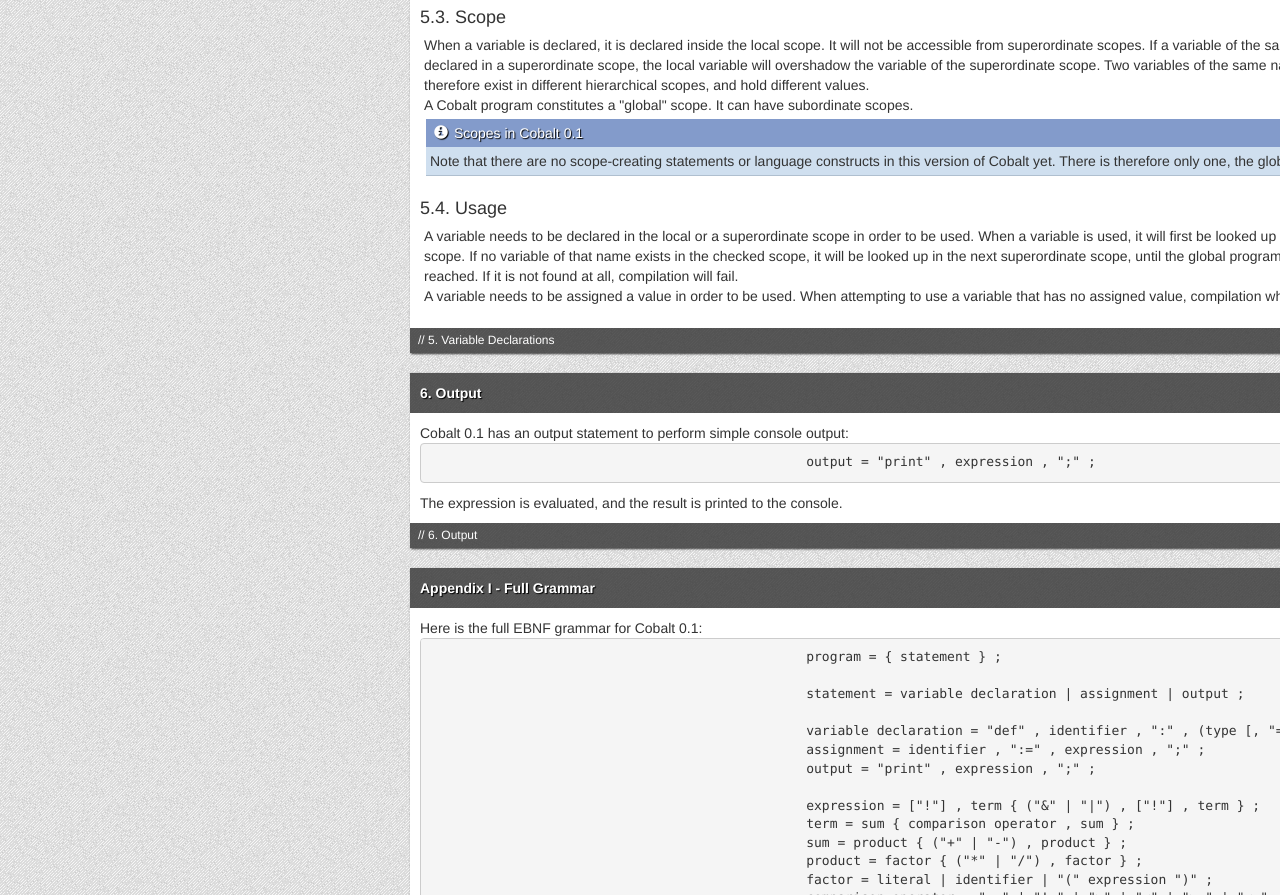
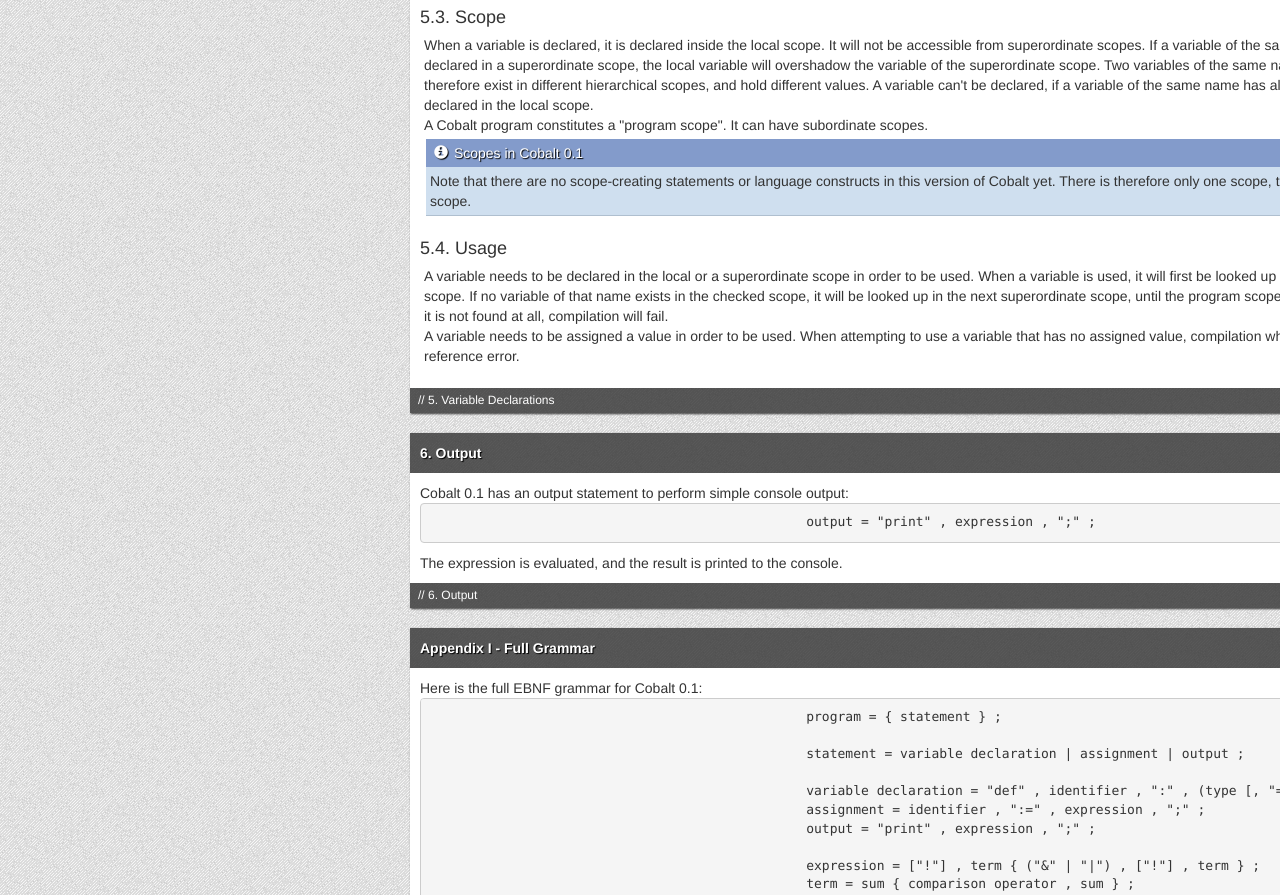
Before and after one commit to alex-c/cobalt-specification, a plain HTML site: page index.html in a window 1280 px wide. Shown: the part 4531-5426 px from the top of the page. Drawn offline with Linux system fonts and the light colour scheme.

Commit message:
Update on scope and variable decaration
Changes:
- "global scope" now called "program scope"
- a variable can't be declared, if a variable of the same name has
already been declared in the same scope
- mention of a "reference error" when compilation fails because of
attempted usage of a non-declared variable

```diff
--- a/index.html
+++ b/index.html
@@ -492,12 +492,12 @@
 					<div class="subsection" id="section-5.3">
 						<div class="subsection-header">5.3. Scope</div>
 						<div class="subsection-body">
-							<p>When a variable is declared, it is declared inside the local scope. It will not be accessible from superordinate scopes. If a variable of the same name is declared in a superordinate scope, the local variable will overshadow the variable of the superordinate scope. Two variables of the same name can therefore exist in different hierarchical scopes, and hold different values.</p>
-							<p>A Cobalt program constitutes a "global" scope. It can have subordinate scopes.</p>
+							<p>When a variable is declared, it is declared inside the local scope. It will not be accessible from superordinate scopes. If a variable of the same name is declared in a superordinate scope, the local variable will overshadow the variable of the superordinate scope. Two variables of the same name can therefore exist in different hierarchical scopes, and hold different values. A variable can't be declared, if a variable of the same name has already been declared in the local scope.</p>
+							<p>A Cobalt program constitutes a "program scope". It can have subordinate scopes.</p>
 							<div class="subsection-box subsection-box-info">
 								<div class="subsection-box-header"><span class="glyphicon glyphicon-info-sign"></span> Scopes in Cobalt 0.1</div>
 								<div class="subsection-box-body">
-									<p>Note that there are no scope-creating statements or language constructs in this version of Cobalt yet. There is therefore only one, the global, scope.</p>
+									<p>Note that there are no scope-creating statements or language constructs in this version of Cobalt yet. There is therefore only one scope, the program scope.</p>
 								</div>
 							</div>
 						</div>
@@ -505,8 +505,8 @@
 					<div class="subsection" id="section-5.4">
 						<div class="subsection-header">5.4. Usage</div>
 						<div class="subsection-body">
-							<p>A variable needs to be declared in the local or a superordinate scope in order to be used. When a variable is used, it will first be looked up in the local scope. If no variable of that name exists in the checked scope, it will be looked up in the next superordinate scope, until the global program scope is reached. If it is not found at all, compilation will fail.</p>
-							<p>A variable needs to be assigned a value in order to be used. When attempting to use a variable that has no assigned value, compilation whill fail.</p>
+							<p>A variable needs to be declared in the local or a superordinate scope in order to be used. When a variable is used, it will first be looked up in the local scope. If no variable of that name exists in the checked scope, it will be looked up in the next superordinate scope, until the program scope is reached. If it is not found at all, compilation will fail.</p>
+							<p>A variable needs to be assigned a value in order to be used. When attempting to use a variable that has no assigned value, compilation whill fail with a reference error.</p>
 						</div>
 					</div>
 				</div>
```
